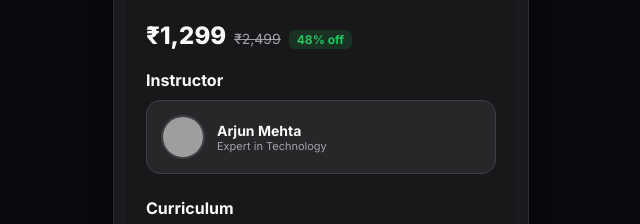
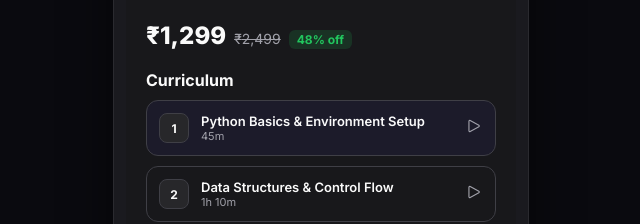
Before and after one commit to SCT-RO/reachout-app, a React (Vite) app: page /course/1 in a window 1280 px wide. Shown: the part 328-552 px from the top of the page, without its empty margins (319-959 px from the left). Built offline with nearby package versions, Linux system fonts and the light colour scheme; no server answers; sample sign-in values are in the browser's storage; grey boxes are pictures that could not be loaded.

Commit message:
fix: unify course navigation, remove instructor info from detail and my learning screens

```diff
--- a/src/screens/CourseDetailScreen.jsx
+++ b/src/screens/CourseDetailScreen.jsx
@@ -205,16 +205,6 @@ export default function CourseDetailScreen() {
           )}
         </div>
 
-        {/* Instructor */}
-        <h3 style={{ fontSize: 16, fontWeight: 700, marginBottom: 10 }}>Instructor</h3>
-        <div style={{ display: 'flex', alignItems: 'center', gap: 12, marginBottom: 24, padding: 14, background: 'var(--bg-surface)', borderRadius: 14, border: '1px solid var(--border)' }}>
-          <img src={course.instructorImg} alt={course.instructor} style={{ width: 44, height: 44, borderRadius: '50%', objectFit: 'cover', border: '2px solid var(--border)' }} />
-          <div>
-            <div style={{ fontWeight: 700, fontSize: 14 }}>{course.instructor}</div>
-            <div style={{ fontSize: 11, color: 'var(--text-muted)' }}>Expert in {course.category}</div>
-          </div>
-        </div>
-
         {/* Curriculum */}
         <h3 style={{ fontSize: 16, fontWeight: 700, marginBottom: 10 }}>Curriculum</h3>
         <div style={{ display: 'flex', flexDirection: 'column', gap: 10 }}>
--- a/src/screens/MyLearningScreen.jsx
+++ b/src/screens/MyLearningScreen.jsx
@@ -66,7 +66,7 @@ export default function MyLearningScreen() {
                 animate={{ opacity: 1, y: 0 }}
                 transition={{ delay: idx * 0.06 }}
                 whileHover={{ scale: 1.01 }}
-                onClick={() => navigate(`/course/${c.id}/modules`)}
+                onClick={() => navigate(`/course/${c.id}`)}
                 aria-label={`${c.title} — ${pct}% complete${isDone ? ', completed' : ', continue learning'} — tap to open`}
                 style={{ display: 'flex', gap: 14, marginBottom: 14, padding: 12, background: 'var(--bg-surface)', borderRadius: 16, cursor: 'pointer', border: '1px solid var(--border)', width: '100%', textAlign: 'left', fontFamily: 'Inter,sans-serif', color: 'var(--text-primary)' }}
               >
@@ -76,7 +76,6 @@ export default function MyLearningScreen() {
                     <div style={{ fontSize: 13, fontWeight: 700, display: '-webkit-box', WebkitLineClamp: 2, WebkitBoxOrient: 'vertical', overflow: 'hidden', letterSpacing: '-0.01em', marginBottom: 2 }}>
                       {c.title}
                     </div>
-                    <div style={{ fontSize: 11, color: 'var(--text-muted)' }}>{c.instructor}</div>
                   </div>
                   <div>
                     <div style={{ display: 'flex', justifyContent: 'space-between', fontSize: 11, color: 'var(--text-muted)', marginBottom: 5 }}>
```
